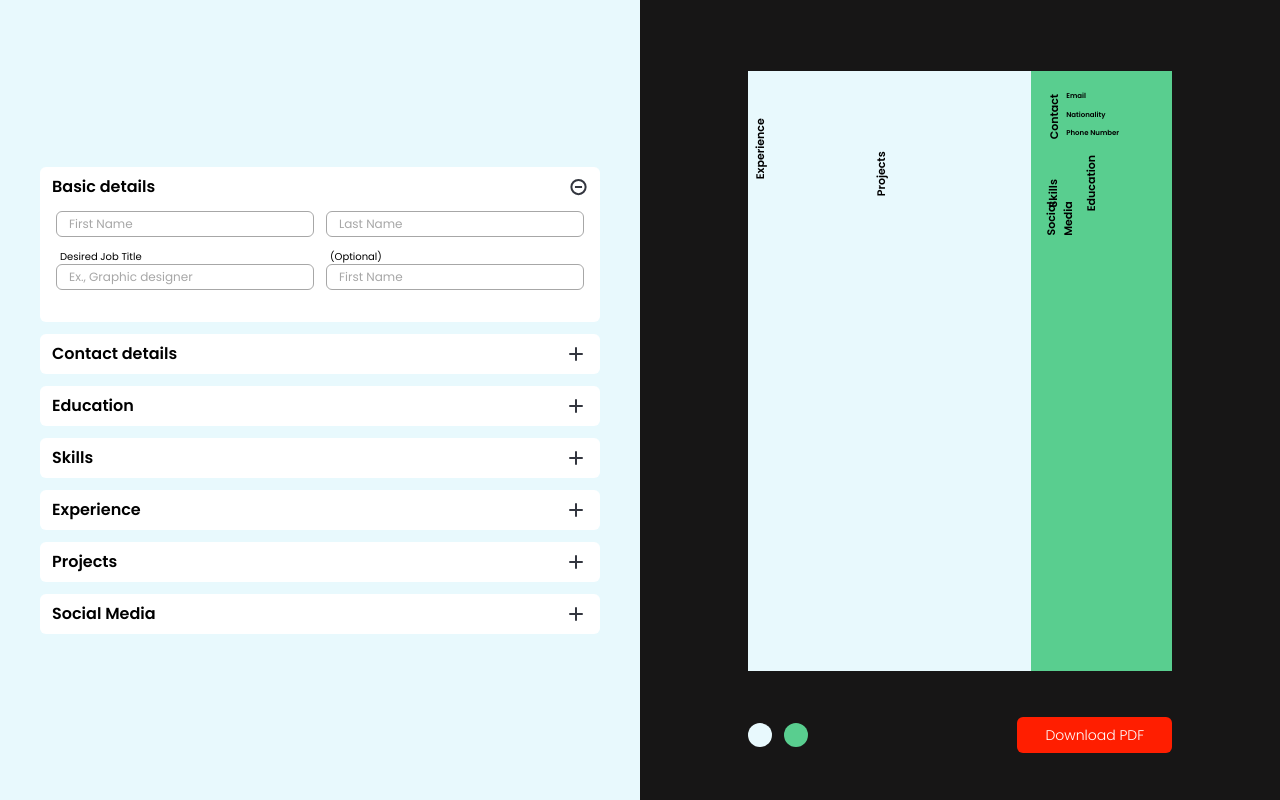
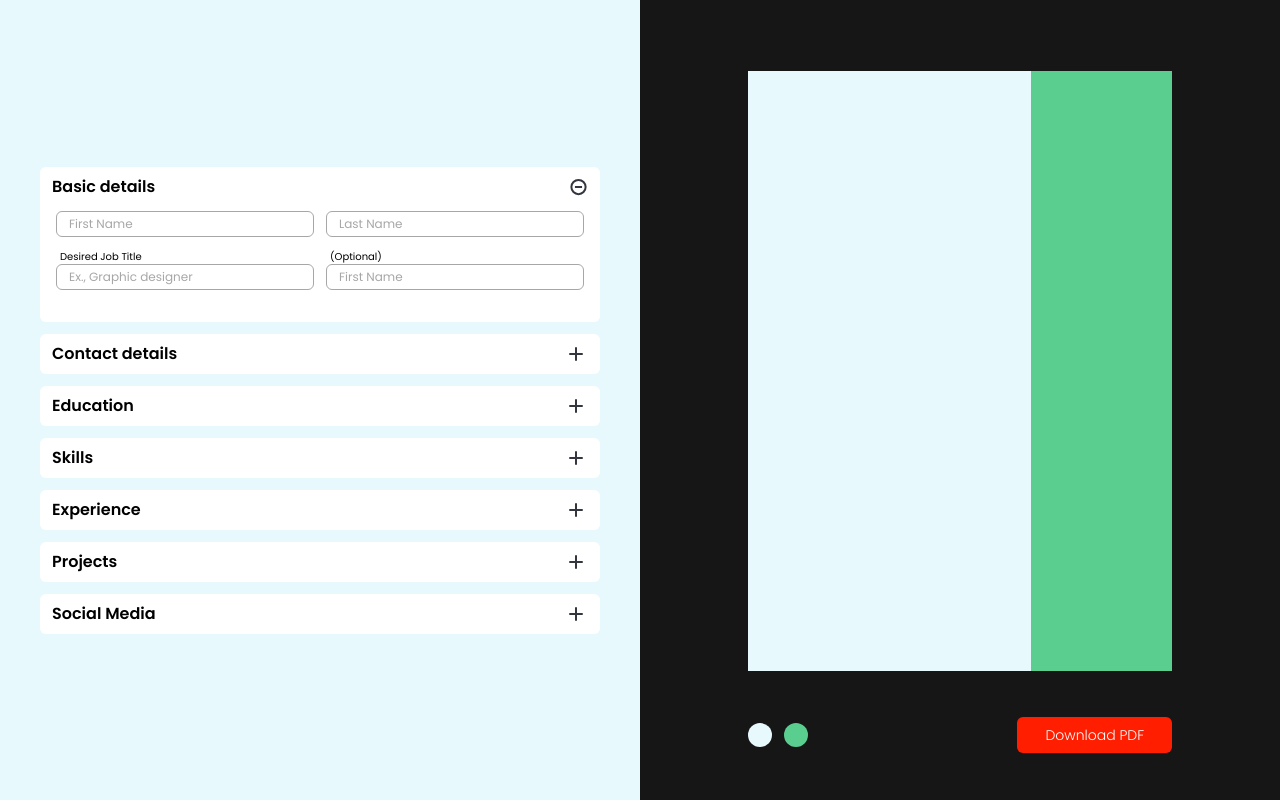
Before and after one commit to burhanuddin-limdi/resume-maker-app, a React (Create React App) app: page / in a window 1280 px wide. Built offline with nearby package versions, Linux system fonts and the light colour scheme.

Commit message:
labels glitch solved

```diff
--- /dev/null
+++ b/src/components/resumeSide/downloadBtn.tsx
@@ -0,0 +1,50 @@
+import React from "react";
+import { store } from "../../shared/store";
+
+export const DownloadBtn = () => {
+  const sendData = async () => {
+    try {
+      const response = await fetch(
+        // "https://resume-maker-backend-burhanuddin.onrender.com/api",
+        "http://localhost:5253/api",
+        {
+          method: "POST",
+          headers: {
+            "Content-Type": "application/json",
+          },
+          body: JSON.stringify(store.getState()),
+        }
+      )
+        .then((response) => {
+          if (response.ok) {
+            return response.arrayBuffer();
+          }
+          throw new Error("Unable to download PDF");
+        })
+        .then((arrayBuffer) => {
+          const blob = new Blob([arrayBuffer], { type: "application/pdf" });
+          const link = document.createElement("a");
+          link.href = URL.createObjectURL(blob);
+          link.download = "resume.pdf";
+          document.body.appendChild(link);
+          link.click();
+        })
+        .catch((error) => {
+          console.error(error);
+        });
+      const json = await response;
+      console.log(json);
+    } catch (error) {
+      console.log(error);
+    }
+  };
+  return (
+    <button
+      className="rounded-md bg-[#FF1E00] w-fit text-white text-sm py-2 px-7 font-light"
+      id="dld-pdf"
+      onClick={sendData}
+    >
+      Download PDF
+    </button>
+  );
+};
--- a/src/components/resumeSide/resumeSide.tsx
+++ b/src/components/resumeSide/resumeSide.tsx
@@ -8,71 +8,33 @@ import { selectSkill } from "../resumeForm/formComponents/skills/skillsSlice";
 import { selectSocialLinks } from "../resumeForm/formComponents/socailLinks/socailLinksSlice";
 import { selectExperience } from "../resumeForm/formComponents/experience/experienceSlice";
 import { selectProject } from "../resumeForm/formComponents/projects/projectsSlice";
-import { store } from "../../shared/store";
 import { ColorPIckers } from "./colorPickers/colorPIckers";
 import { selectColors } from "./colorPickers/colorPIckerSlice";
-const fetchData = async () => {
-  fetch("http://localhost:5253/api")
-    .then((response) => {
-      if (response.ok) {
-        return response.arrayBuffer();
-      }
-      throw new Error("Unable to download PDF");
-    })
-    .then((arrayBuffer) => {
-      const blob = new Blob([arrayBuffer], { type: "application/pdf" });
-      const link = document.createElement("a");
-      link.href = URL.createObjectURL(blob);
-      link.download = "resume.pdf";
-      document.body.appendChild(link);
-      link.click();
-    })
-    .catch((error) => {
-      console.error(error);
-    });
-};
+import { DownloadBtn } from "./downloadBtn";
+// const fetchData = async () => {
+//   fetch("http://localhost:5253/api")
+//     .then((response) => {
+//       if (response.ok) {
+//         return response.arrayBuffer();
+//       }
+//       throw new Error("Unable to download PDF");
+//     })
+//     .then((arrayBuffer) => {
+//       const blob = new Blob([arrayBuffer], { type: "application/pdf" });
+//       const link = document.createElement("a");
+//       link.href = URL.createObjectURL(blob);
+//       link.download = "resume.pdf";
+//       document.body.appendChild(link);
+//       link.click();
+//     })
+//     .catch((error) => {
+//       console.error(error);
+//     });
+// };
 
-const sendData = async () => {
-  try {
-    const response = await fetch(
-      "https://resume-maker-backend-burhanuddin.onrender.com/api",
-      {
-        method: "POST",
-        headers: {
-          "Content-Type": "application/json",
-        },
-        body: JSON.stringify(store.getState()),
-      }
-    )
-      .then((response) => {
-        if (response.ok) {
-          return response.arrayBuffer();
-        }
-        throw new Error("Unable to download PDF");
-      })
-      .then((arrayBuffer) => {
-        const blob = new Blob([arrayBuffer], { type: "application/pdf" });
-        const link = document.createElement("a");
-        link.href = URL.createObjectURL(blob);
-        link.download = "resume.pdf";
-        document.body.appendChild(link);
-        link.click();
-      })
-      .catch((error) => {
-        console.error(error);
-      });
-    const json = await response;
-    console.log(json);
-  } catch (error) {
-    console.log(error);
-  }
-};
 export const ResumeSide: React.FC = () => {
   return (
     <div className="bg-[#171616] w-full h-full grid items-center text-center justify-center pt-12 pb-6">
-      {/* <PDFViewer>
-        <ResumeView></ResumeView>
-      </PDFViewer> */}
       <div
         className="grid grid-cols-3 items-center text-center a4-aspect h-[75vh]"
         id="resume"
@@ -91,7 +53,7 @@ export const ResumeSide: React.FC = () => {
           <div className="flex relative">
             <div className="w-10">
               <p className="-rotate-90 text-[#000000] font-semibold text-[11px] relative top-10 right-[8px]">
-                Experience
+                {useAppSelector(selectExperience).length > 1 && "Experience"}
               </p>
             </div>
 
@@ -99,7 +61,7 @@ export const ResumeSide: React.FC = () => {
               {useAppSelector(selectExperience).map((e: any) => {
                 if (e.post.length) {
                   return (
-                    <div className="relative right-3" key={e}>
+                    <div className="relative right-3">
                       <p className="font-medium">{e.post}</p>
                       <p className="font-medium">{e.company}</p>
                       <p className="text-[6px]">
@@ -117,7 +79,7 @@ export const ResumeSide: React.FC = () => {
           <div className="flex justify-center mt-5">
             <div className="w-10">
               <p className="-rotate-90 text-[#000000] font-semibold text-[11px] relative top-5 right-[8px]">
-                Projects
+                {useAppSelector(selectProject).length > 1 && "Projects"}
               </p>
             </div>
 
@@ -125,7 +87,7 @@ export const ResumeSide: React.FC = () => {
               {useAppSelector(selectProject).map((p) => {
                 if (p.name.length) {
                   return (
-                    <div className="relative right-3" key={p.name}>
+                    <div className="relative right-3">
                       <p className="font-medium">{p.name}</p>
 
                       <p className="text-[6px] w-[80%]">{p.about}</p>
@@ -143,19 +105,26 @@ export const ResumeSide: React.FC = () => {
           <div className="flex justify-center mt-5 relative right-[20px] w-[99%]">
             <div className="w-10 relative top-5 left-4">
               <p className="-rotate-90 text-[#000000] font-semibold text-[11px] relative">
-                Contact
+                {useAppSelector(selectContactDetails).email.length > 1 &&
+                  "Contact"}
               </p>
             </div>
 
             <div className="text-left text-[7px] break-words w-[85px] space-y-2 relative px-3 right-1">
               <div>
-                <p className="font-semibold">Email</p>
+                <p className="font-semibold">
+                  {useAppSelector(selectContactDetails).email.length > 1 &&
+                    "Email"}
+                </p>
                 <p className=" w-[85px]">
                   {useAppSelector(selectContactDetails).email}
                 </p>
               </div>
               <div>
-                <p className="font-semibold">Nationality</p>
+                <p className="font-semibold">
+                  {useAppSelector(selectContactDetails).nationality.length >
+                    1 && "Nationality"}
+                </p>
                 <p className="w-[85]">
                   {useAppSelector(selectContactDetails).nationality}
                 </p>
@@ -173,7 +142,9 @@ export const ResumeSide: React.FC = () => {
                 </p> */}
               </div>
               <div>
-                <p className="font-semibold">Phone Number</p>
+                <p className="font-semibold">
+                  {useAppSelector(selectContactDetails).phone && "Phone Number"}
+                </p>
                 <p>{useAppSelector(selectContactDetails).phone}</p>
               </div>
             </div>
@@ -181,14 +152,14 @@ export const ResumeSide: React.FC = () => {
           <div className="flex justify-center mt-5 relative">
             <div className="w-10 relative top-6 right-[10px]">
               <p className="-rotate-90 text-[#000000] font-semibold text-[11px]">
-                Education
+                {useAppSelector(selectEducationList).length > 1 && "Education"}
               </p>
             </div>
             <div className="text-left text-[7px] break-words space-y-2 relative bottom-2 right-[18px]">
               {useAppSelector(selectEducationList).map((edu: any) => {
                 if (edu.degree.length) {
                   return (
-                    <div key={edu}>
+                    <div>
                       <p className="font-semibold">{edu.degree}</p>
                       <p className="">
                         {edu.college} {edu.university}
@@ -205,30 +176,26 @@ export const ResumeSide: React.FC = () => {
           <div className="flex justify-center relative mt-[10px] right-1.5">
             <div className="w-[72px] relative">
               <p className="-rotate-90 text-[#000000] font-semibold text-[11px] relative">
-                Skills
+                {useAppSelector(selectSkill).length > 1 && "Skills"}
               </p>
             </div>
 
             <ul className="text-left text-[7px] break-words relative bottom-[10px] w-[85px] right-1">
               {useAppSelector(selectSkill).map((skill) => (
-                <li className="w-[85px]" key={skill}>
-                  {skill}
-                </li>
+                <li className="w-[85px]">{skill}</li>
               ))}
             </ul>
           </div>
           <div className="flex justify-center relative">
             <div className="w-[72px]">
               <p className="-rotate-90 text-[#000000] font-semibold text-[11px] relative">
-                Social Media
+                {useAppSelector(selectSocialLinks).length > 1 && "Socials"}
               </p>
             </div>
 
             <ul className="text-left text-[7px] break-words relative w-[85px]">
               {useAppSelector(selectSocialLinks).map((social) => (
-                <li className="w-[85px]" key={social}>
-                  {social}
-                </li>
+                <li className="w-[85px]">{social}</li>
               ))}
             </ul>
           </div>
@@ -236,13 +203,7 @@ export const ResumeSide: React.FC = () => {
       </div>
       <div className="flex justify-between items-center">
         <ColorPIckers />
-        <button
-          className="rounded-md bg-[#FF1E00] w-fit text-white text-sm py-2 px-7 font-light"
-          id="dld-pdf"
-          onClick={sendData}
-        >
-          Download PDF
-        </button>
+        <DownloadBtn />
       </div>
     </div>
   );
```
